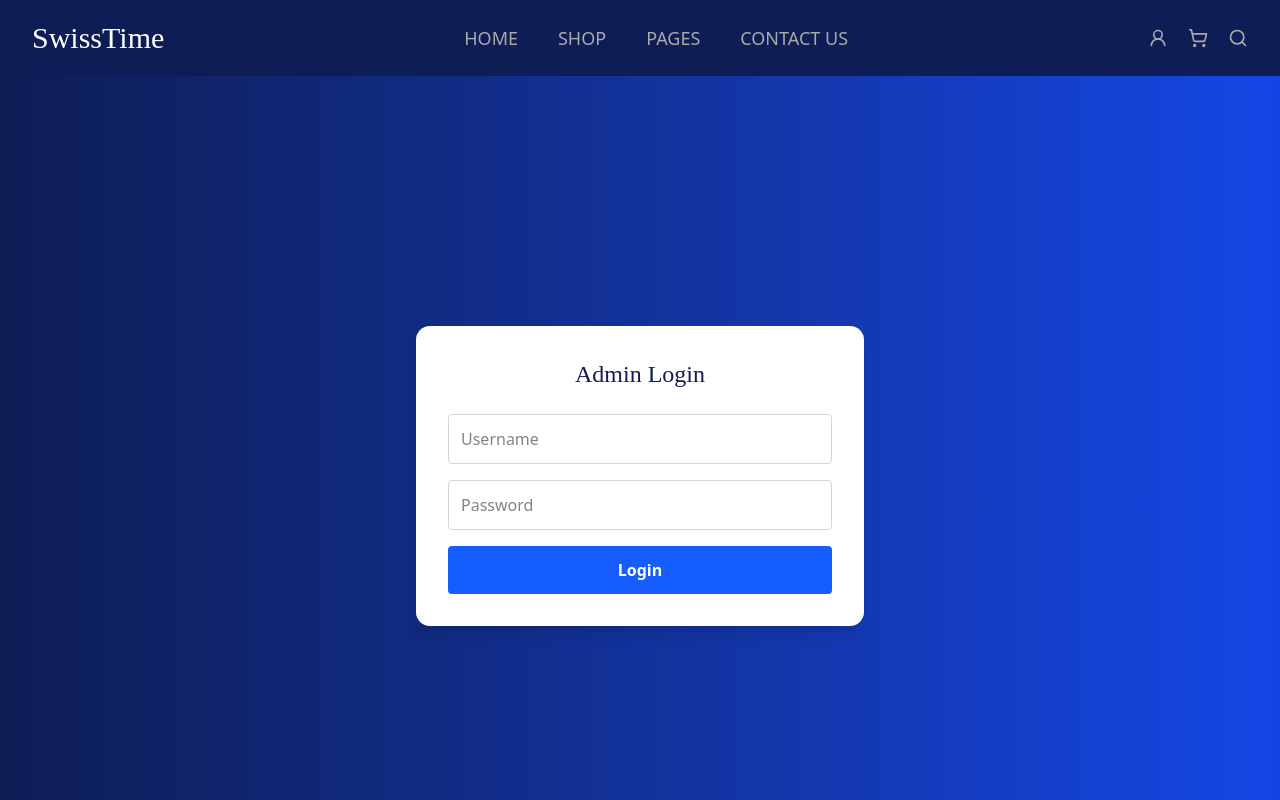
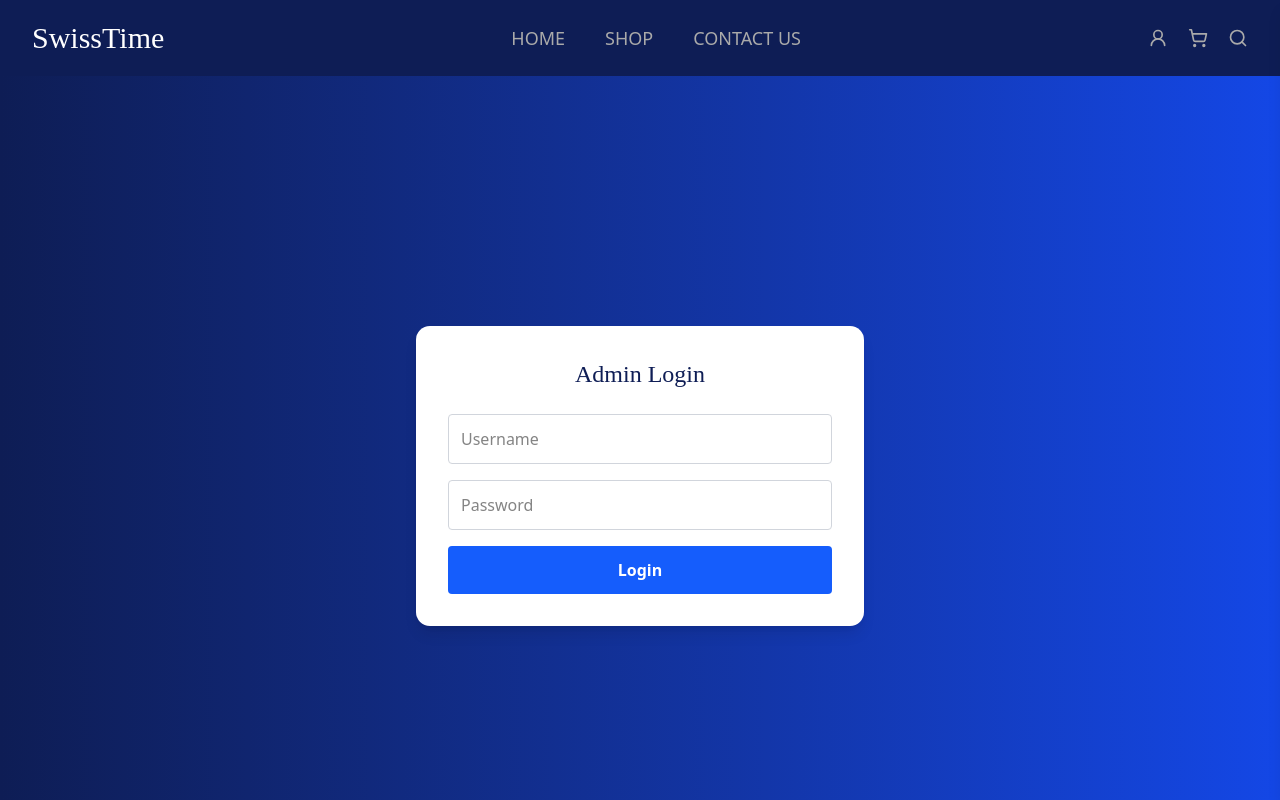
Before and after one commit to abidali671/timezee, a Next.js app: page /admin/login in a window 1280 px wide. Shown: the top 800 px of the page. Built offline with nearby package versions, Linux system fonts and the light colour scheme; no server answers; what @contentful/rich-text-types, contentful-management would draw is missing.

Commit message:
feat: update links

```diff
--- a/src/app/components/layout/navbar.tsx
+++ b/src/app/components/layout/navbar.tsx
@@ -41,7 +41,6 @@ export default function Navbar({ page }: { page?: boolean }) {
         {!page && <ul className="hidden lg:flex gap-x-10 *:hover:text-yellow-400 *:uppercase *:font-medium *:text-lg">
           <Link href="/">Home</Link>
           <Link href="/shop">Shop</Link>
-          <Link href="#">Pages</Link>
           <Link href="/contact-us">Contact us</Link>
         </ul>}
 
@@ -75,9 +74,7 @@ export default function Navbar({ page }: { page?: boolean }) {
           <Link href="/shop" onClick={() => setIsMenuOpen(false)}>
             Shop
           </Link>
-          <Link href="#" onClick={() => setIsMenuOpen(false)}>
-            Pages
-          </Link>
+
           <Link href="/contact-us" onClick={() => setIsMenuOpen(false)}>
             Contact us
           </Link>
```
